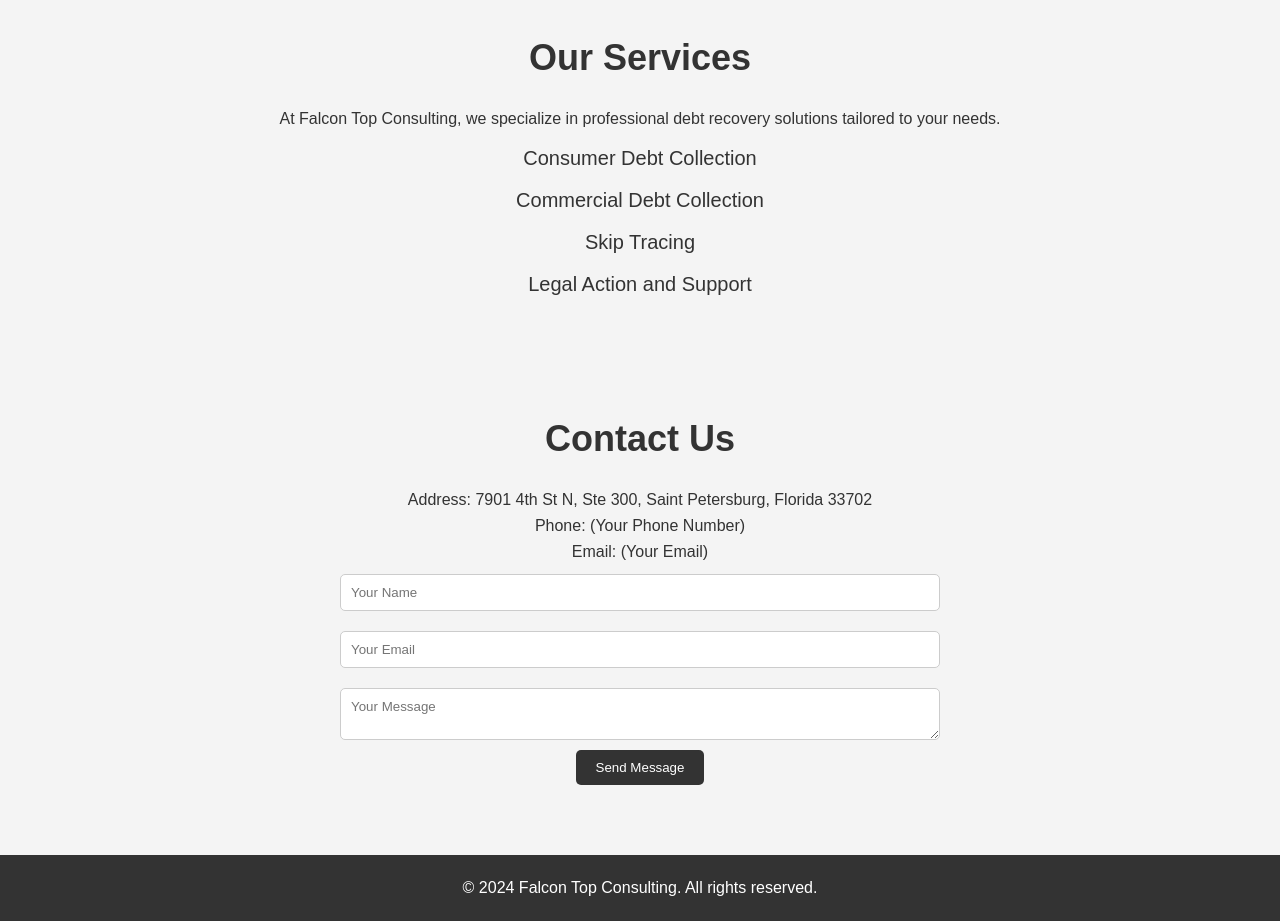
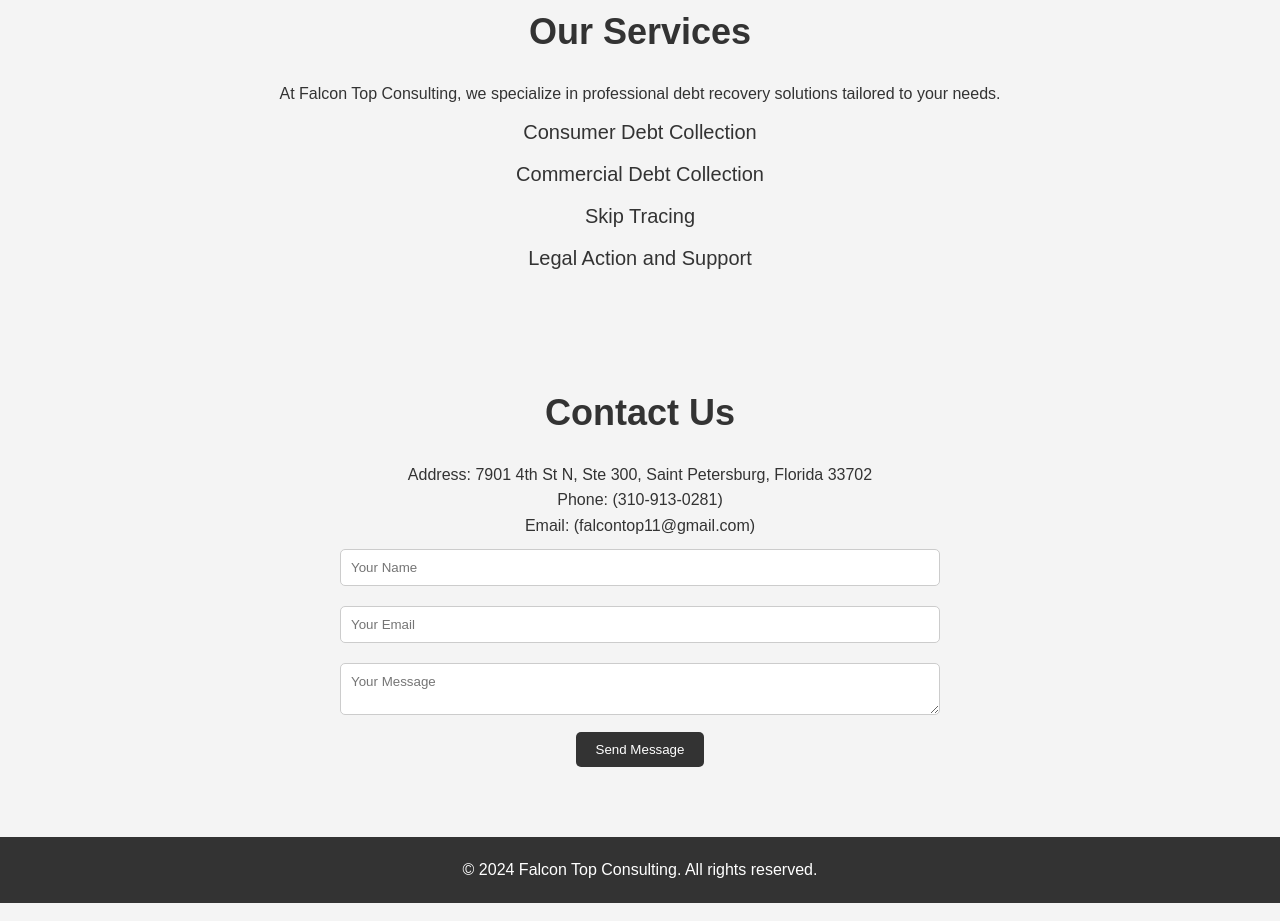
Before and after one commit to falcontop/falcontop.github.io, a plain HTML site: page index.html in a window 1280 px wide. Shown: the part 581-1502 px from the top of the page. Drawn offline with Linux system fonts and the light colour scheme.

Commit message:
Updated contact information and removed Hello World

```diff
--- a/index.html
+++ b/index.html
@@ -1,4 +1,4 @@
-Hello World
+
 <!DOCTYPE html>
 <html lang="en">
 <head>
@@ -46,8 +46,8 @@ Hello World
         <div class="container">
             <h2>Contact Us</h2>
             <p>Address: 7901 4th St N, Ste 300, Saint Petersburg, Florida 33702</p>
-            <p>Phone: (Your Phone Number)</p>
-            <p>Email: (Your Email)</p>
+            <p>Phone: (310-913-0281)</p>
+            <p>Email: (falcontop11@gmail.com)</p>
             <form action="#" method="post">
                 <input type="text" name="name" placeholder="Your Name" required>
                 <input type="email" name="email" placeholder="Your Email" required>
```
